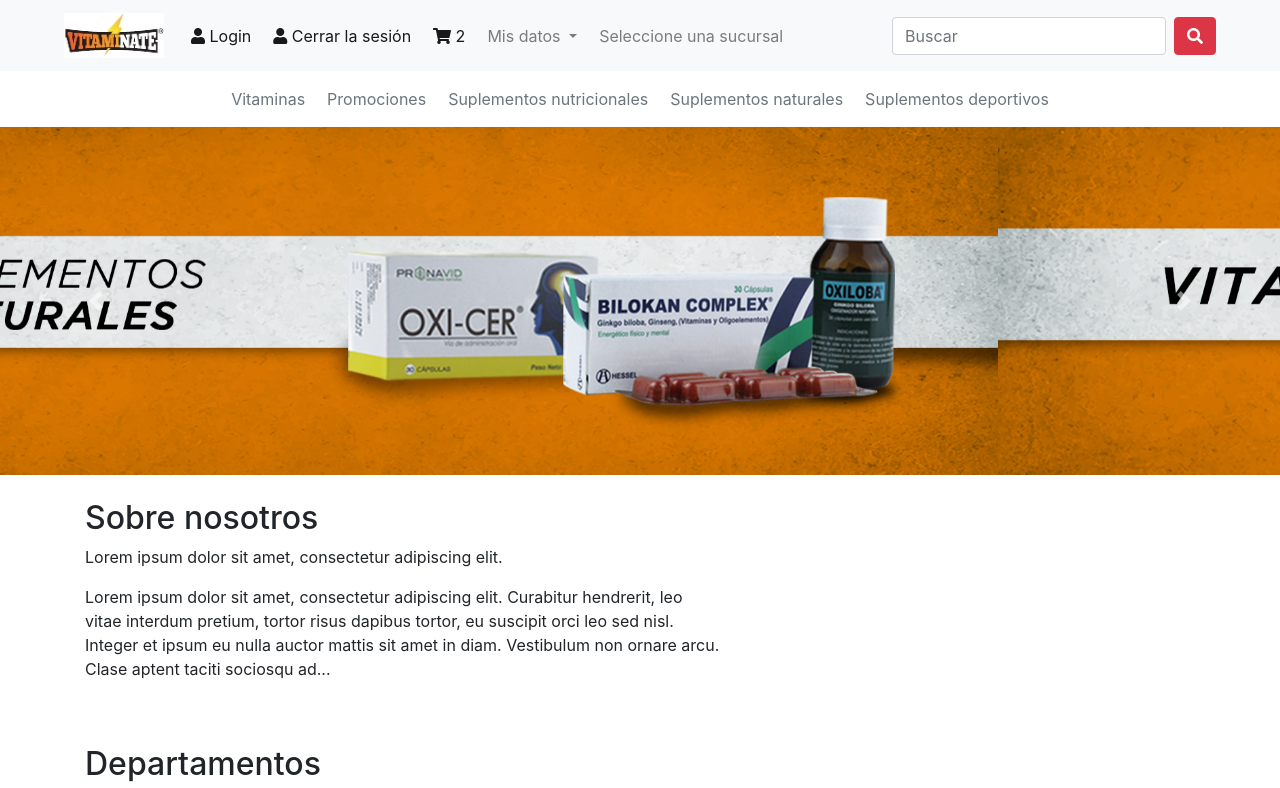
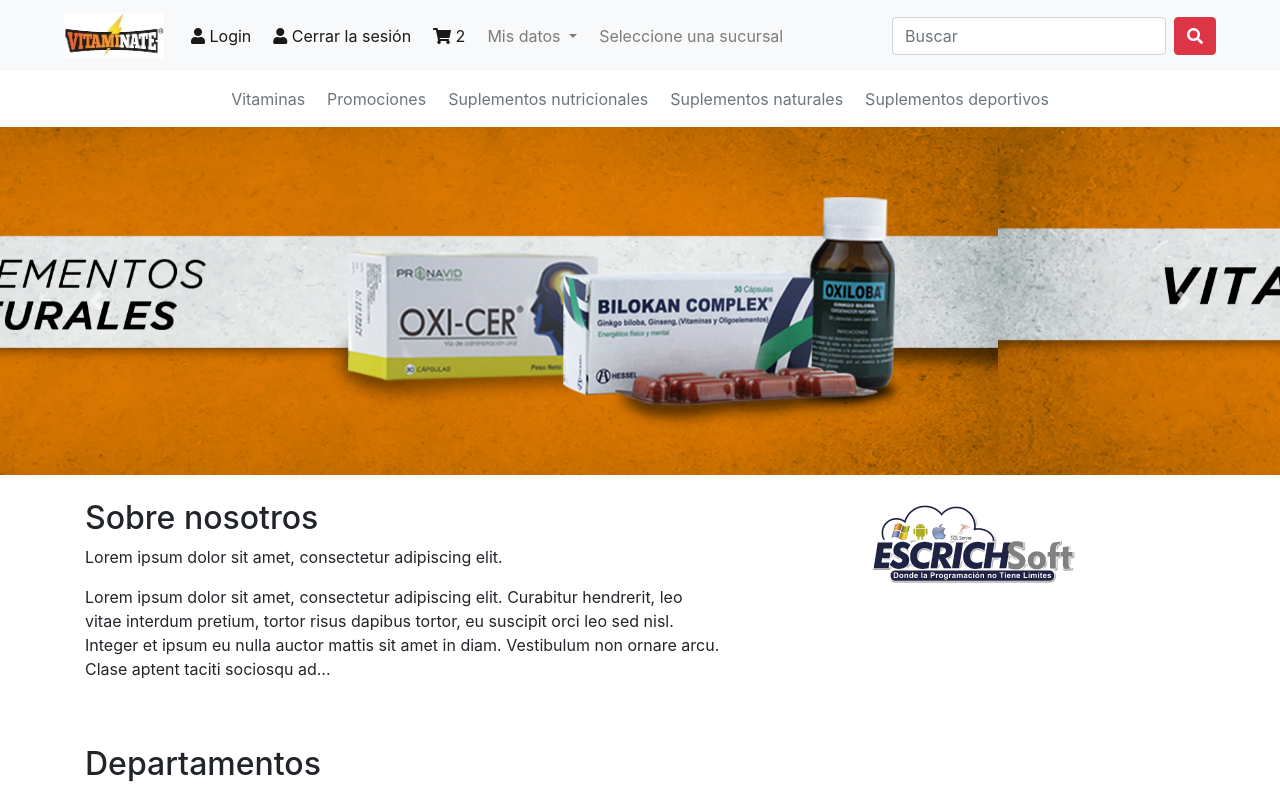
Before and after one commit to GerardoAlfonso/GerardoAlfonso.github.io, a plain HTML site: page index.html in a window 1280 px wide. Shown: the top 788 px of the page. Drawn offline with nearby package versions, Linux system fonts and the light colour scheme.

Commit message:
logo.png corregido

```diff
--- a/index.html
+++ b/index.html
@@ -202,7 +202,7 @@
         </div>
 
         <div class="col-md-5 col-sm-12 text-center">
-          <img src="logo2.png" alt="" class="">
+          <img src="img/logo2.png" alt="" class="">
         </div>
 
       </div>
```
